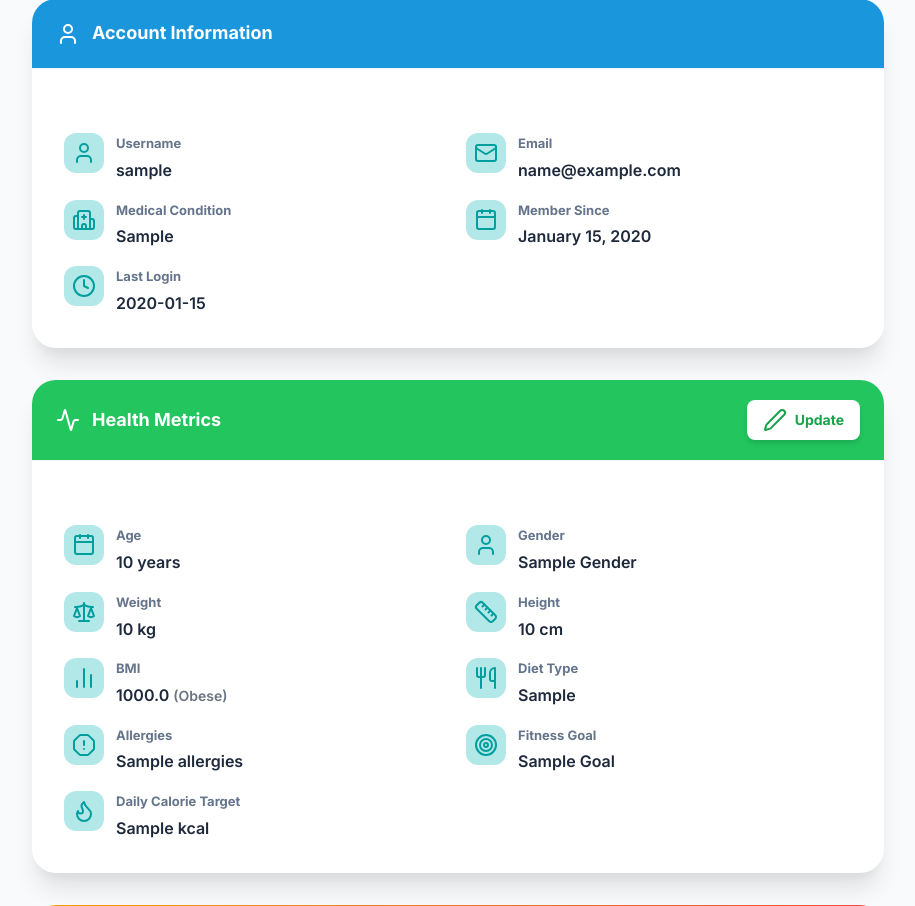
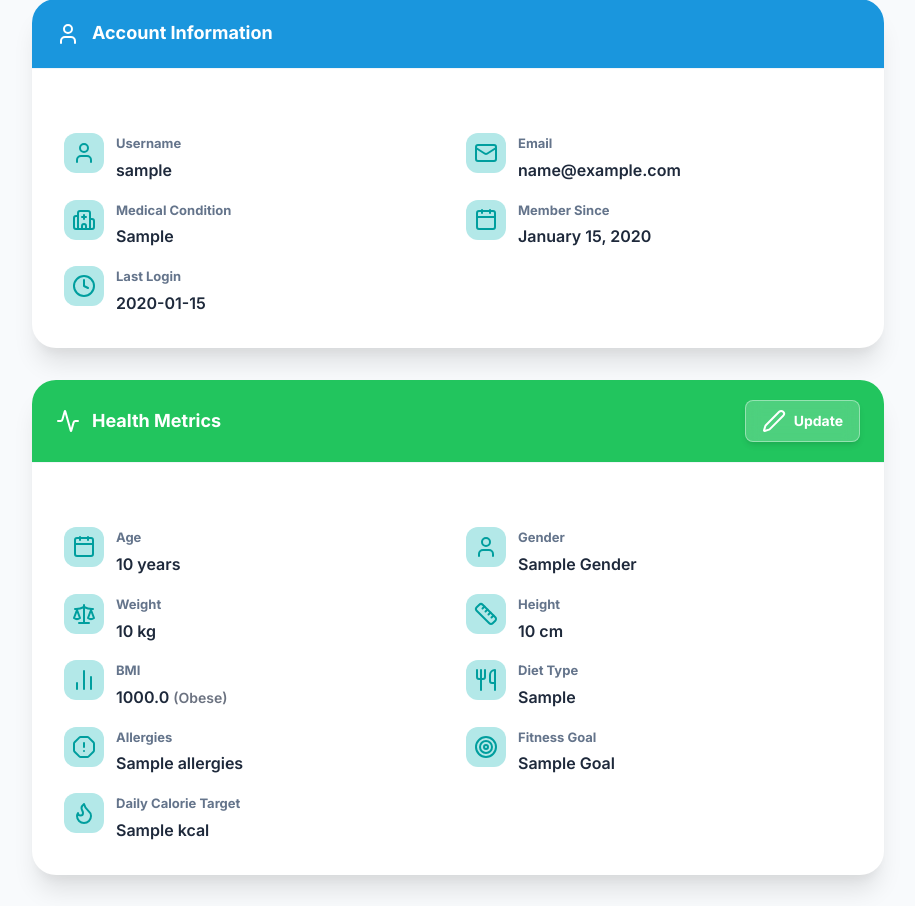
Before and after one commit to vikky2810/Recipe-Modifier, a Flask app: page /profile in a window 1280 px wide. Shown: the part 151-1057 px from the top of the page, without its empty margins (182-1097 px from the left). Run offline with Flask 3, Linux system fonts and the light colour scheme; a user stored in the database is signed in; a database or web service that is not in the repository returns one stand-in record (values such as "Sample title").

Commit message:
update button enhanced

```diff
--- a/static/css/style.css
+++ b/static/css/style.css
@@ -4162,10 +4162,11 @@ section {
    UPDATE BUTTON - ENHANCED STYLE
    ============================================ */
 .update-btn {
-    background: #ffffff;
-    border: none;
-    color: #16a34a !important;
-    /* Vibrant Green Text */
+    background: rgba(255, 255, 255, 0.2);
+    backdrop-filter: blur(8px);
+    -webkit-backdrop-filter: blur(8px);
+    border: 1px solid rgba(255, 255, 255, 0.4);
+    color: #ffffff !important;
     padding: 0.5rem 1rem;
     border-radius: 0.5rem;
     cursor: pointer;
@@ -4180,18 +4181,17 @@ section {
 }
 
 .update-btn:hover {
-    background: #f0fdf4;
-    /* Very light green tint */
+    background: rgba(255, 255, 255, 0.3);
     transform: translateY(-2px);
     box-shadow: 0 10px 15px -3px rgba(0, 0, 0, 0.1), 0 4px 6px -2px rgba(0, 0, 0, 0.05);
-    color: #15803d !important;
-    /* Darker Green on Hover */
+    color: #ffffff !important;
+    border-color: rgba(255, 255, 255, 0.6);
 }
 
 .update-btn:active {
     transform: translateY(0);
     box-shadow: 0 2px 4px -1px rgba(0, 0, 0, 0.1);
-    background: #dcfce7;
+    background: rgba(255, 255, 255, 0.25);
 }
 
 .update-btn i {
```
